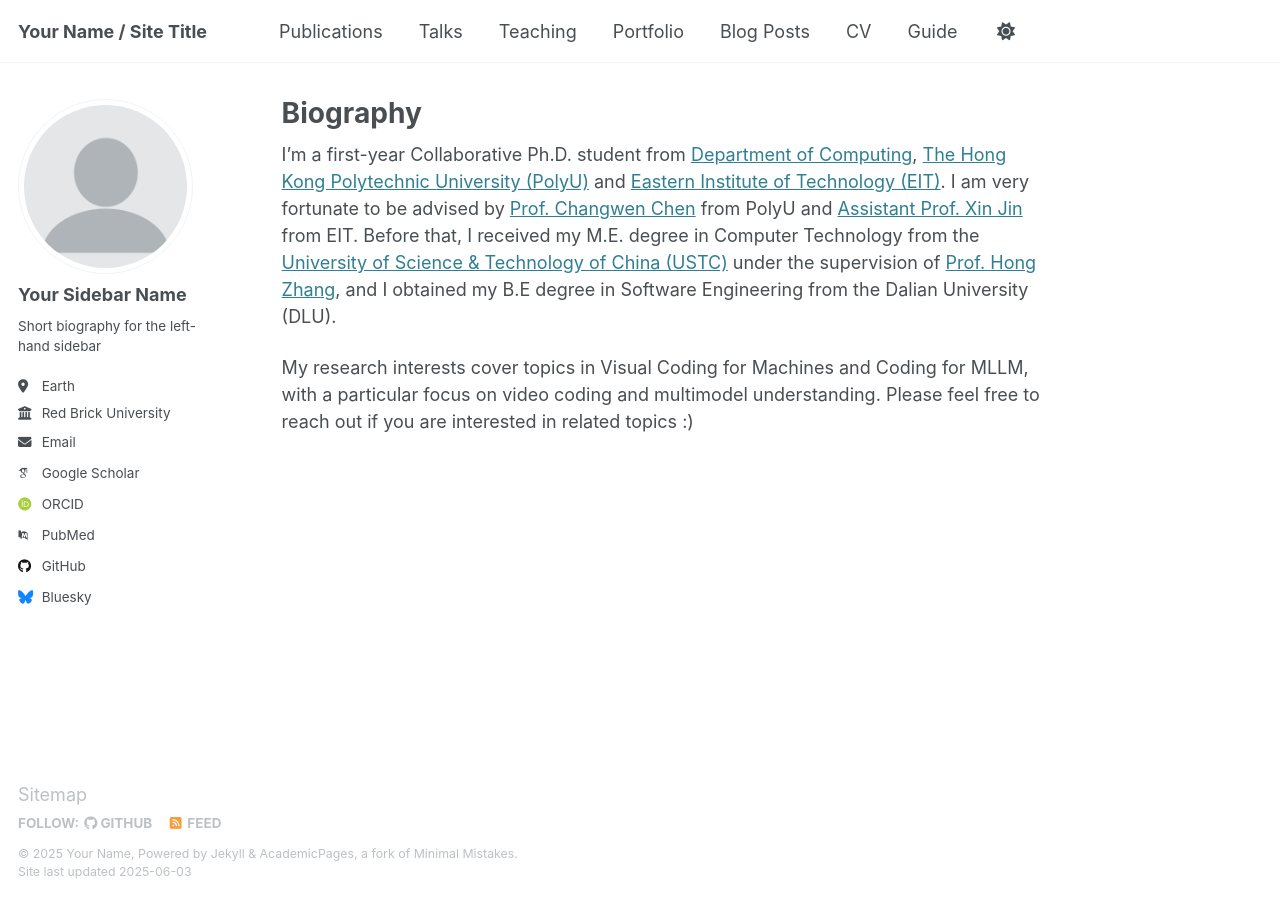
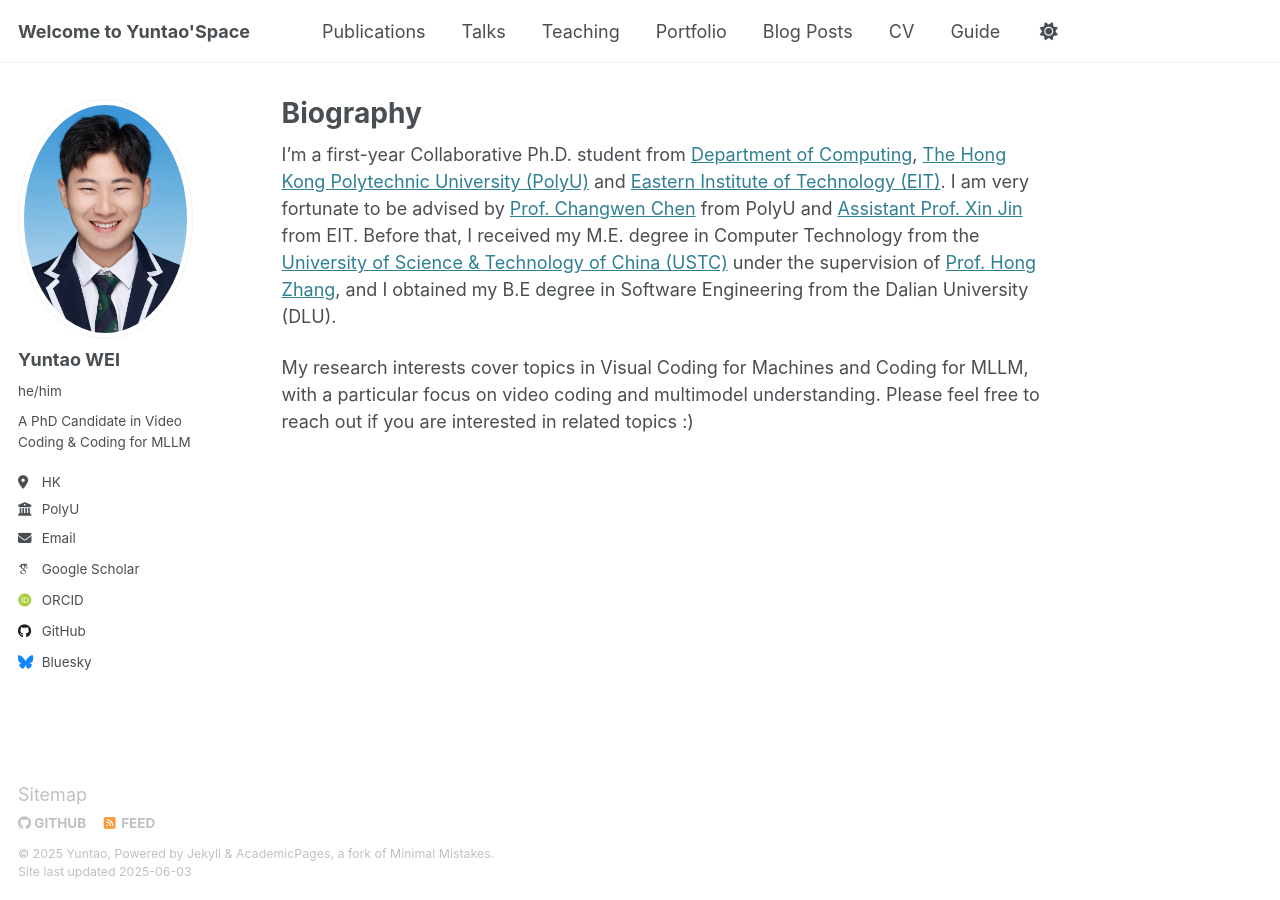
Before and after one commit to yuntao229/yuntao229.github.io, a Jekyll site: the page built from _pages/about.md, in a window 1280 px wide. Built offline with Jekyll 4.4.1, drawn with Linux system fonts in a browser that asks for light colours; some web fonts are replaced.

Commit message:
Update _config.yml

```diff
--- a/_config.yml
+++ b/_config.yml
@@ -7,37 +7,37 @@
 # server process.
 
 # Basic Site Settings
-locale                   : "en-US"
+locale                   : "Hong Kong"
 site_theme               : "default"
-title                    : "Your Name / Site Title"
+title                    : "Welcome to Yuntao'Space"
 title_separator          : "-"
-name                     : &name "Your Name"
-description              : &description "personal description"
-url                      : https://academicpages.github.io # the base hostname & protocol for your site e.g. "https://[your GitHub username].github.io"
+name                     : &name "Yuntao"
+description              : &description "A PhD Candidate in Video Coding & Coding for MLLM"
+url                      : https://yuntao229.github.io # the base hostname & protocol for your site e.g. "https://[your GitHub username].github.io"
 baseurl                  : "" # the subpath of your site, e.g. "/blog"
-repository               : "academicpages/academicpages.github.io"
+repository               : "yuntao229/yuntao229.github.io"
 
 # Site Author - The following control what appear as part of the author content on the side bar.
 #               If a field is blank the icon and link will not appear, otherwise it will be shown.
 #               Additional customization can be done by editing /_includes/author-profile.html
 author:
   # Biographic information
-  avatar           : "profile.png"
-  name             : "Your Sidebar Name"
-  pronouns         : # example: "she/her"
-  bio              : "Short biography for the left-hand sidebar"
-  location         : "Earth"
-  employer         : "Red Brick University"
+  avatar           : "yuntao.png"
+  name             : "Yuntao WEI"
+  pronouns         : "he/him" # example: "she/her"
+  bio              : "A PhD Candidate in Video Coding & Coding for MLLM"
+  location         : "HK"
+  employer         : "PolyU"
   uri              : # URL
-  email            : "none@example.org"
+  email            : "yuntao.wei@connect.polyu.hk"
 
   # Academic websites
   arxiv            : # URL - Update with the correct link to your profile
-  googlescholar    : "https://scholar.google.com/citations?user=PS_CX0AAAAAJ"
+  googlescholar    : "https://scholar.google.com/citations?user=ftMKjLYAAAAJ&hl=en"
   impactstory      : # URL
-  orcid            : "http://orcid.org/yourorcidurl"
+  orcid            : "https://orcid.org/0009-0007-9568-7587"
   semantic         : # URL
-  pubmed           : "https://www.ncbi.nlm.nih.gov/pubmed/?term=john+snow"
+  pubmed           : #"https://www.ncbi.nlm.nih.gov/pubmed/?term=john+snow"
   researchgate     : # URL
   scopus           : # URL
 
@@ -45,7 +45,7 @@
   bitbucket        : # Username - Update with your username on the site
   codepen          : # Username
   dribbble         : # Username
-  github           : "academicpages"
+  github           : "yuntao229"
   kaggle           : # Username
   stackoverflow    : # User number or user number and name (i.e., use "1" or "1/jeff-atwood")
 
```
